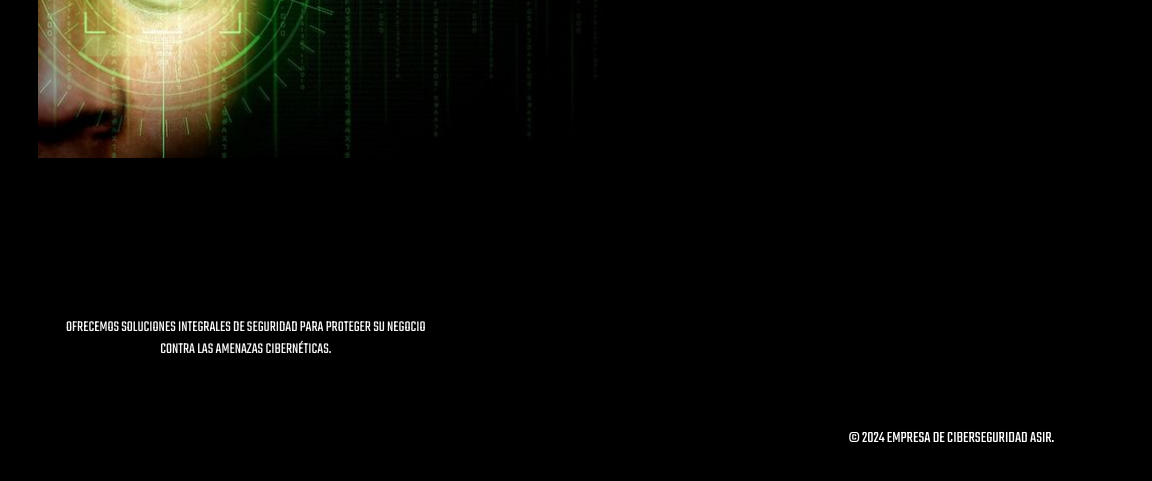
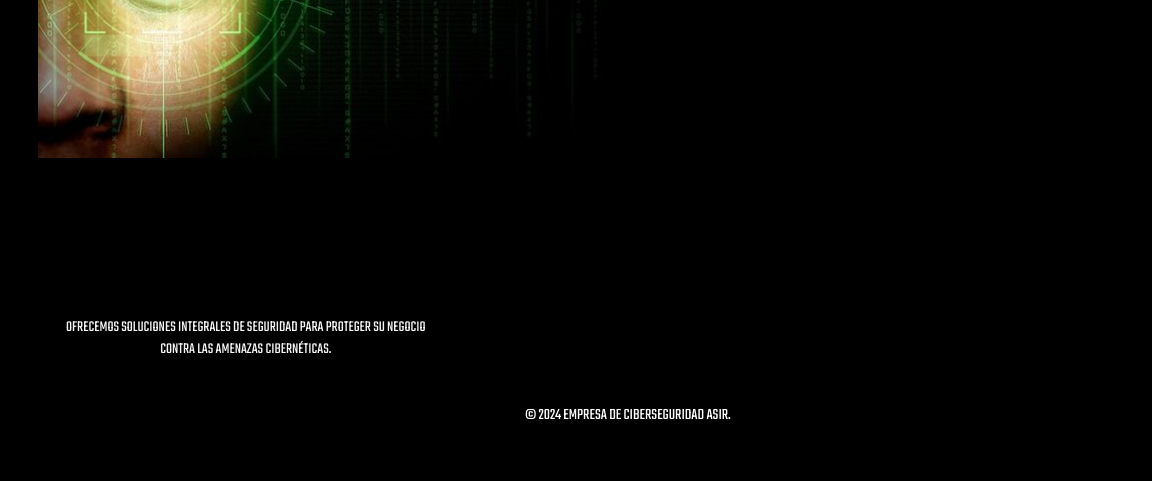
Before and after one commit to vicmanw1ld/web_responsive, a plain HTML site: page index.html in a window 768 px wide. Shown: the part 395-876 px from the top of the page, 1152 px wide, since content can reach past the window. Drawn offline with Linux system fonts and the light colour scheme; a web font is replaced by a local one.

Commit message:
second commit

```diff
--- a/styles.css
+++ b/styles.css
@@ -209,8 +209,6 @@ footer{
         top: 520px;
     }
     footer{
-        position: absolute;
-        display: inline-block;
         width: 55%;
         left: 200px;
     }
@@ -256,6 +254,11 @@ footer{
         height: 10%;
         right: 200px;
     }
+    footer{
+
+        width: 55%;
+        left: 200px;
+    }
 
 }
 
```
